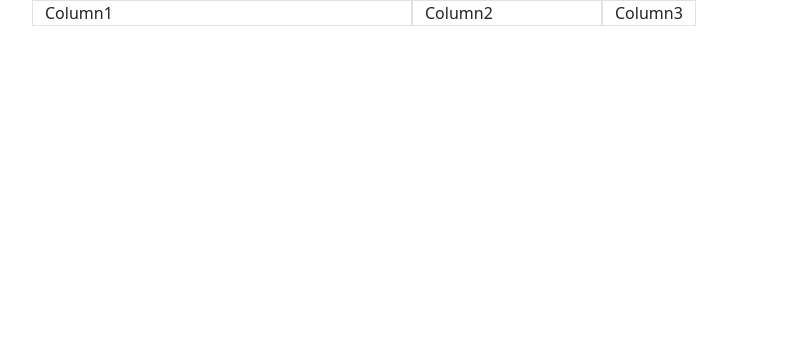
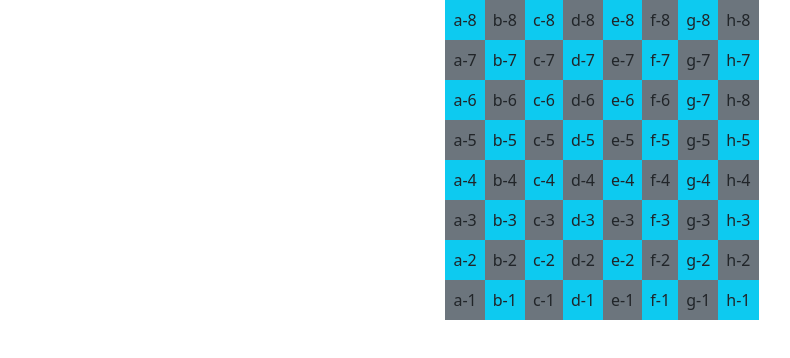
Before and after one commit to java46AlexKovalchuk/BootStrap-Introduction, a plain HTML site: page index.html in a window 1280 px wide. Shown: the whole page, without its empty margins (38-828 px from the left). Drawn offline with nearby package versions, Linux system fonts and the light colour scheme.

Commit message:
hw-20- chessBoard

```diff
--- a/index.html
+++ b/index.html
@@ -8,19 +8,94 @@
     <title>Document</title>
 </head>
  <body>
-  <div class="container-md ">
-    <div class="row">
-      <div class="col col-sm-4 border" >
-        Column1
+
+
+<div class="d-flex justify-content-center">
+  <div class="conteiner">
+    <div class="d-flex flex-row ">
+    <div class="p-2  bg-info">a-8</div>
+    <div class="p-2  bg-secondary">b-8</div>
+    <div class="p-2  bg-info ">c-8</div>
+    <div class="p-2  bg-secondary ">d-8</div>
+    <div class="p-2  bg-info">e-8</div>
+    <div class="p-2  bg-secondary">f-8</div>
+    <div class="p-2  bg-info">g-8</div>
+    <div class="p-2  bg-secondary">h-8</div>
     </div>
-      <div class="col-sm-8 col-lg-2 border">
-        Column2
+    <div class="d-flex flex-row ">
+    <div class="p-2  bg-secondary">a-7</div>
+    <div class="p-2  bg-info">b-7</div>
+    <div class="p-2  bg-secondary">c-7</div>
+    <div class="p-2  bg-info">d-7</div>
+    <div class="p-2  bg-secondary">e-7</div>
+    <div class="p-2  bg-info">f-7</div>
+    <div class="p-2  bg-secondary ">g-7</div>
+    <div class="p-2  bg-info">h-7</div>
     </div>
-      <div class="col-auto border">
-        Column3
+    <div class="d-flex flex-row ">
+    <div class="p-2  bg-info">a-6</div>
+    <div class="p-2  bg-secondary">b-6</div>
+    <div class="p-2  bg-info">c-6</div>
+    <div class="p-2  bg-secondary">d-6</div>
+    <div class="p-2  bg-info">e-6</div>
+    <div class="p-2  bg-secondary">f-6</div>
+    <div class="p-2  bg-info">g-7</div>
+    <div class="p-2  bg-secondary">h-8</div>
+    </div>
+    <div class="d-flex flex-row ">
+    <div class="p-2  bg-secondary">a-5</div>
+    <div class="p-2  bg-info">b-5</div>
+    <div class="p-2  bg-secondary ">c-5</div>
+    <div class="p-2  bg-info">d-5</div>
+    <div class="p-2  bg-secondary">e-5</div>
+    <div class="p-2  bg-info">f-5</div>
+    <div class="p-2  bg-secondary">g-5</div>
+    <div class="p-2  bg-info">h-5</div>
+    </div>
+    <div class="d-flex flex-row ">
+    <div class="p-2  bg-info">a-4</div>
+    <div class="p-2  bg-secondary">b-4</div>
+    <div class="p-2  bg-info">c-4</div>
+    <div class="p-2  bg-secondary">d-4</div>
+    <div class="p-2  bg-info">e-4</div>
+    <div class="p-2  bg-secondary">f-4</div>
+    <div class="p-2  bg-info">g-4</div>
+    <div class="p-2  bg-secondary">h-4</div>
+    </div>
+    <div class="d-flex flex-row ">
+    <div class="p-2  bg-secondary">a-3</div>
+    <div class="p-2  bg-info">b-3</div>
+    <div class="p-2  bg-secondary">c-3</div>
+    <div class="p-2  bg-info">d-3</div>
+    <div class="p-2  bg-secondary ">e-3</div>
+    <div class="p-2  bg-info">f-3</div>
+    <div class="p-2  bg-secondary">g-3</div>
+    <div class="p-2  bg-info">h-3</div>
+    </div>
+    <div class="d-flex flex-row ">
+    <div class="p-2  bg-info">a-2</div>
+    <div class="p-2  bg-secondary">b-2</div>
+    <div class="p-2  bg-info">c-2</div>
+    <div class="p-2  bg-secondary">d-2</div>
+    <div class="p-2  bg-info">e-2</div>
+    <div class="p-2  bg-secondary">f-2</div>
+    <div class="p-2  bg-info">g-2</div>
+    <div class="p-2  bg-secondary" >h-2</div>
+    </div>
+    <div class="d-flex flex-row ">
+    <div class="p-2  bg-secondary">a-1</div>
+    <div class="p-2  bg-info">b-1</div>
+    <div class="p-2  bg-secondary">c-1</div>
+    <div class="p-2  bg-info">d-1</div>
+    <div class="p-2  bg-secondary">e-1</div>
+    <div class="p-2  bg-info">f-1</div>
+    <div class="p-2  bg-secondary">g-1</div>
+    <div class="p-2  bg-info">h-1</div>
     </div>
   </div>
 </div>
+
+
 <script src="https://cdn.jsdelivr.net/npm/bootstrap@5.0.2/dist/js/bootstrap.bundle.min.js" integrity="sha384-MrcW6ZMFYlzcLA8Nl+NtUVF0sA7MsXsP1UyJoMp4YLEuNSfAP+JcXn/tWtIaxVXM" crossorigin="anonymous"></script>
   </body>
 </html>
```
Lines whose indentation alone changed are shown as unchanged.
